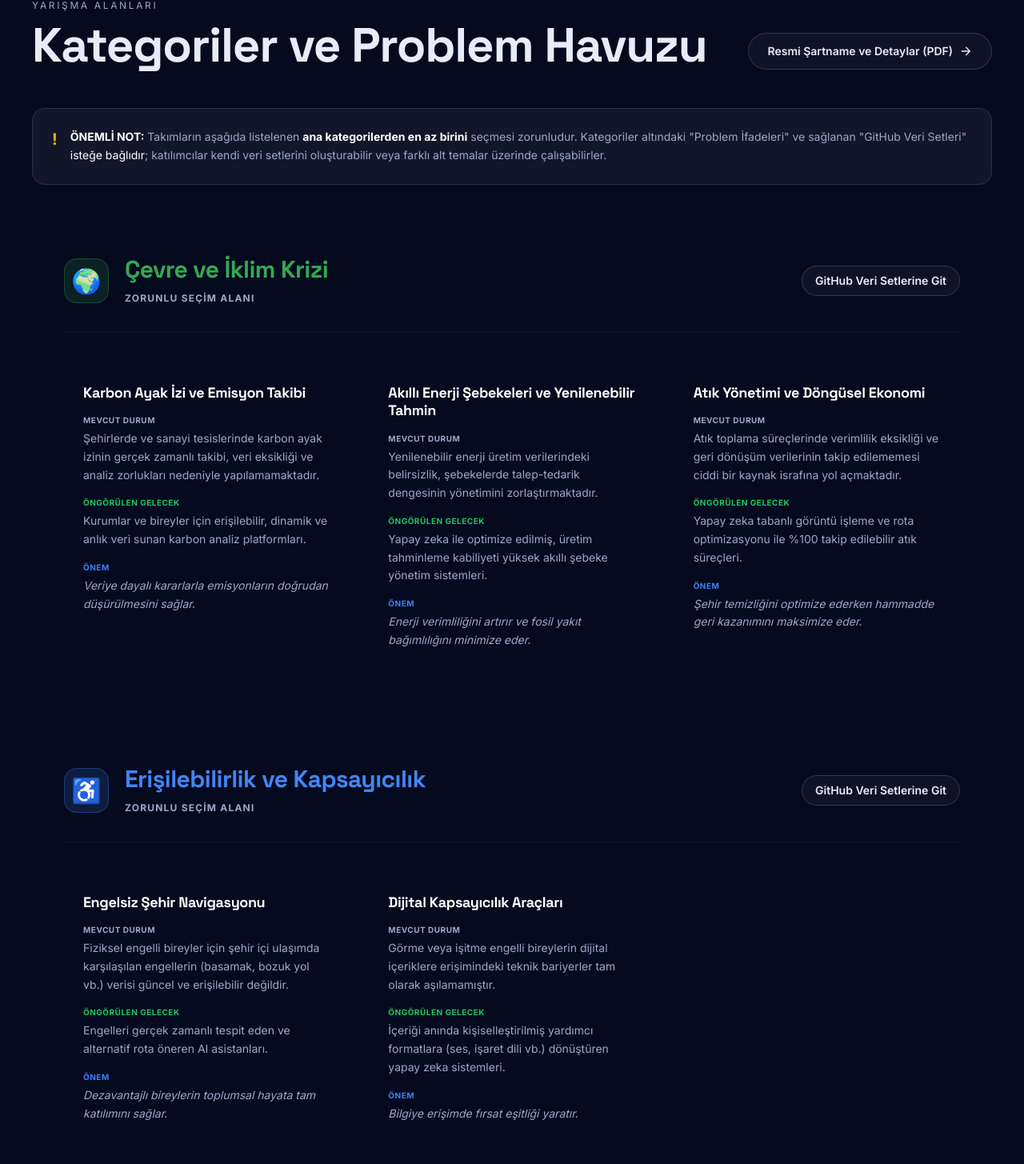
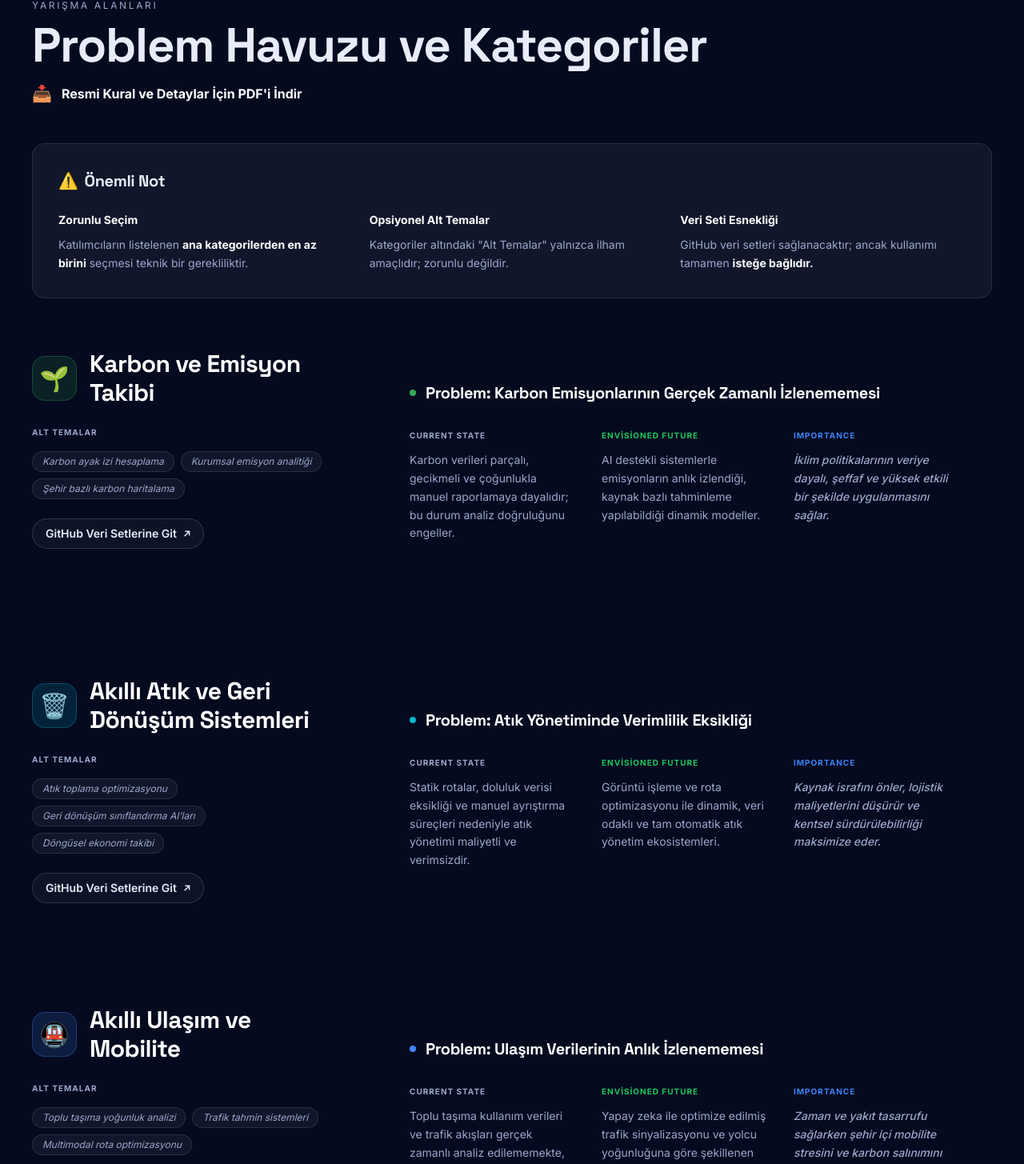
Before and after one commit to BeyzaESER22/HackatonWebSitesi, a Next.js app: page /hackathon in a window 1280 px wide. Shown: the part 878-2333 px from the top of the page at 80% size. Built offline with nearby package versions, Linux system fonts and the light colour scheme; no server answers.

Commit message:
Codex: implement comprehensive 10-category problem pool and technical specification layout

```diff
--- a/src/app/hackathon/page.js
+++ b/src/app/hackathon/page.js
@@ -7,19 +7,10 @@ import { Badge } from '@/components/ui/Badge';
 import { SectionTitle } from '@/components/ui/SectionTitle';
 import { Accordion } from '@/components/ui/Accordion';
 import { RevealOnScroll } from '@/components/effects/RevealOnScroll';
-import { sampleProjectId } from '@/data/projects';
 import { COLORS } from '@/lib/constants';
 import { useApp } from '@/context/AppContext';
 import { ruleCategories } from '@/data/rules';
-
-const themes = [
-  { color: COLORS.blue,   icon: '📚', title: 'Eğitim',          desc: 'Erişilebilir öğrenme araçları, kişiselleştirilmiş içerik, dezavantajlı bölgelere ulaşan platformlar.' },
-  { color: COLORS.red,    icon: '🏥', title: 'Sağlık',           desc: 'Erken tanı, hasta-takip sistemleri, kırsal sağlık erişimi, mental sağlık asistanları.' },
-  { color: COLORS.yellow, icon: '🌪️', title: 'Afet Yönetimi',     desc: 'Erken uyarı sistemleri, afet sonrası iletişim, kayıp kişi takibi, kaynak dağıtımı.' },
-  { color: COLORS.green,  icon: '♿', title: 'Erişilebilirlik',    desc: 'Görme/işitme engelliler için araçlar, çeviri sistemleri, kapsayıcı arayüzler.' },
-  { color: '#06B6D4',     icon: '🌱', title: 'Sürdürülebilirlik', desc: 'Karbon takibi, geri dönüşüm optimizasyonu, enerji verimliliği, biyoçeşitlilik analizi.' },
-  { color: '#8B5CF6',     icon: '✨', title: 'Diğer',             desc: 'Toplum yararına çalışan ve başka bir kategoriye sığmayan yaratıcı çözümler.' }
-];
+import { categories } from '@/data/problems';
 
 const judging = [
   { weight: '30%', title: 'Toplumsal Etki',     desc: 'Hangi probleme dokunuyor? Kaç kişiye fayda sağlayabilir?' },
@@ -28,8 +19,6 @@ const judging = [
   { weight: '15%', title: 'Sunum & Demo',       desc: '5 dakikalık pitch, ürünün canlı çalışması.' },
   { weight: '10%', title: 'Tamamlanmışlık',     desc: 'Çalışan prototip, test edilebilirlik.' }
 ];
-
-import { categories } from '@/data/problems';
 
 export default function HackathonInfoPage() {
   const { openModal } = useApp();
@@ -73,79 +62,102 @@ export default function HackathonInfoPage() {
         <Container>
           <RevealOnScroll>
             <div className="flex flex-col md:flex-row md:items-end justify-between gap-6 mb-12">
+              <div className="space-y-4">
                 <SectionTitle
                   eyebrow="Yarışma Alanları"
-                title="Kategoriler ve"
-                gradient="Problem Havuzu"
+                  title="Problem Havuzu ve"
+                  gradient="Kategoriler"
                   align="left"
                   className="!mb-0"
                 />
-              <Button
-                as="a"
-                href="/hackfest26-kurallar.pdf"
-                download
-                variant="ghost"
-                iconRight={<ArrowRightIcon />}
-                className="shrink-0"
-              >
-                Resmi Şartname ve Detaylar (PDF)
-              </Button>
+                <div className="flex flex-col gap-2">
+                  <div className="flex items-center gap-3 text-ink-dim">
+                    <span className="text-xl">📥</span>
+                    <a href="/hackfest26-kurallar.pdf" download className="text-white hover:underline font-bold">Resmi Kural ve Detaylar İçin PDF'i İndir</a>
+                  </div>
+                </div>
+              </div>
             </div>
           </RevealOnScroll>
 
           {/* Önemli Not */}
           <RevealOnScroll>
-            <div className="bg-white/5 border border-white/10 rounded-2xl p-6 mb-12">
-              <div className="flex gap-4">
-                <div className="text-yellow-500 text-xl font-bold shrink-0">!</div>
-                <div className="text-sm leading-relaxed text-ink-dim">
-                  <strong className="text-white">ÖNEMLİ NOT:</strong> Takımların aşağıda listelenen <span className="text-white font-bold">ana kategorilerden en az birini</span> seçmesi zorunludur. Kategoriler altındaki "Problem İfadeleri" ve sağlanan "GitHub Veri Setleri" <span className="text-white">isteğe bağlıdır</span>; katılımcılar kendi veri setlerini oluşturabilir veya farklı alt temalar üzerinde çalışabilirler.
+            <div className="bg-white/5 border border-white/10 rounded-2xl p-8 mb-16">
+              <h3 className="font-display font-bold text-xl mb-6 flex items-center gap-2">
+                <span className="text-yellow-500">⚠️</span> Önemli Not
+              </h3>
+              <div className="grid md:grid-cols-3 gap-8 text-ink-dim text-sm leading-relaxed">
+                <div className="space-y-2">
+                  <div className="text-white font-bold">Zorunlu Seçim</div>
+                  <p>Katılımcıların listelenen <span className="text-white font-bold">ana kategorilerden en az birini</span> seçmesi teknik bir gerekliliktir.</p>
+                </div>
+                <div className="space-y-2">
+                  <div className="text-white font-bold">Opsiyonel Alt Temalar</div>
+                  <p>Kategoriler altındaki "Alt Temalar" yalnızca ilham amaçlıdır; zorunlu değildir.</p>
+                </div>
+                <div className="space-y-2">
+                  <div className="text-white font-bold">Veri Seti Esnekliği</div>
+                  <p>GitHub veri setleri sağlanacaktır; ancak kullanımı tamamen <span className="text-white font-bold">isteğe bağlıdır.</span></p>
                 </div>
               </div>
             </div>
           </RevealOnScroll>
 
-          <div className="space-y-10">
+          {/* Kategori Listesi */}
+          <div className="space-y-16">
             {categories.map((cat, idx) => (
-              <RevealOnScroll key={cat.id} delay={idx * 0.1}>
-                <div className="group hf-glass border-white/5 rounded-3xl overflow-hidden">
-                  <div className="p-8 lg:p-10">
-                    <div className="flex flex-col lg:flex-row justify-between gap-8 mb-10 pb-8 border-b border-white/5">
-                      <div className="flex items-center gap-5">
+              <RevealOnScroll key={cat.id} delay={idx * 0.05}>
+                <div className="group border-b border-white/5 pb-16 last:border-0">
+                  <div className="flex flex-col lg:flex-row gap-12">
+                    {/* Sol: Kategori Bilgisi */}
+                    <div className="lg:w-1/3 space-y-6">
+                      <div className="flex items-center gap-4">
                         <div className="w-14 h-14 rounded-2xl flex items-center justify-center text-3xl shrink-0"
                           style={{ background: `${cat.color}26`, border: `1px solid ${cat.color}4D` }}>
                           {cat.icon}
                         </div>
-                        <div>
-                          <h3 className="font-display text-2xl lg:text-3xl font-bold mb-1" style={{ color: cat.color }}>{cat.title}</h3>
-                          <span className="text-xs uppercase tracking-widest text-ink-dim font-bold">Zorunlu Seçim Alanı</span>
+                        <h3 className="font-display text-2xl lg:text-3xl font-bold leading-tight text-white">{cat.title}</h3>
+                      </div>
+
+                      <div className="space-y-4">
+                        <div className="text-[10px] uppercase tracking-widest text-ink-dim font-bold">Alt Temalar</div>
+                        <div className="flex flex-wrap gap-2">
+                          {cat.subTopics.map(sub => (
+                            <span key={sub} className="px-3 py-1 rounded-full bg-white/5 border border-white/10 text-xs text-ink-dim italic">
+                              {sub}
+                            </span>
+                          ))}
                         </div>
                       </div>
-                      <Button as="a" href={cat.githubUrl} target="_blank" variant="ghost" size="sm" className="w-fit self-start lg:self-center">
+
+                      <Button as="a" href={cat.githubUrl} target="_blank" variant="ghost" size="sm" iconRight={<span className="text-xs">↗</span>}>
                         GitHub Veri Setlerine Git
                       </Button>
                     </div>
 
-                    <div className="grid lg:grid-cols-2 xl:grid-cols-3 gap-6">
-                      {cat.problems.map((prob, pIdx) => (
-                        <Card key={pIdx} className="!p-6 !bg-white/0 !border-white/5 hover:!border-white/10 transition-colors">
-                          <h4 className="font-display text-lg font-bold mb-4 text-white leading-tight">{prob.title}</h4>
-                          <div className="space-y-4">
-                            <div>
-                              <div className="text-[10px] uppercase tracking-wider text-ink-dim font-bold mb-1">Mevcut Durum</div>
-                              <p className="text-sm text-ink-dim leading-relaxed">{prob.current}</p>
+                    {/* Sağ: Problem İfadesi */}
+                    <div className="lg:w-2/3">
+                      <div className="hf-glass border-white/5 rounded-3xl p-8 lg:p-10">
+                        <h4 className="font-display text-xl font-bold mb-8 text-white flex items-center gap-3">
+                          <span className="w-2 h-2 rounded-full" style={{ background: cat.color }}></span>
+                          Problem: {cat.problem.title}
+                        </h4>
+
+                        <div className="grid md:grid-cols-3 gap-8">
+                          <div className="space-y-3">
+                            <div className="text-[10px] uppercase tracking-widest font-bold text-ink-dim">Current State</div>
+                            <p className="text-sm leading-relaxed text-ink-dim">{cat.problem.current}</p>
                           </div>
-                            <div>
-                              <div className="text-[10px] uppercase tracking-wider text-green-500 font-bold mb-1">Öngörülen Gelecek</div>
-                              <p className="text-sm text-ink-dim leading-relaxed">{prob.future}</p>
+                          <div className="space-y-3">
+                            <div className="text-[10px] uppercase tracking-widest font-bold text-green-500">Envisioned Future</div>
+                            <p className="text-sm leading-relaxed text-ink-dim">{cat.problem.future}</p>
                           </div>
-                            <div>
-                              <div className="text-[10px] uppercase tracking-wider text-blue-500 font-bold mb-1">Önem</div>
-                              <p className="text-sm text-ink-dim leading-relaxed italic">{prob.importance}</p>
+                          <div className="space-y-3">
+                            <div className="text-[10px] uppercase tracking-widest font-bold text-blue-500">Importance</div>
+                            <p className="text-sm leading-relaxed text-ink-dim italic font-medium">{cat.problem.importance}</p>
                           </div>
                         </div>
-                        </Card>
-                      ))}
+                      </div>
                     </div>
                   </div>
                 </div>
--- a/src/data/problems.js
+++ b/src/data/problems.js
@@ -2,93 +2,143 @@ import { COLORS } from '@/lib/constants';
 
 export const categories = [
   {
-    id: 'environment',
-    title: 'Çevre ve İklim Krizi',
+    id: 'carbon',
+    title: 'Karbon ve Emisyon Takibi',
     color: COLORS.green,
-    icon: '🌍',
-    githubUrl: 'https://github.com/HackFest26/datasets-environment',
-    problems: [
-      {
-        title: 'Karbon Ayak İzi ve Emisyon Takibi',
-        current: 'Şehirlerde ve sanayi tesislerinde karbon ayak izinin gerçek zamanlı takibi, veri eksikliği ve analiz zorlukları nedeniyle yapılamamaktadır.',
-        future: 'Kurumlar ve bireyler için erişilebilir, dinamik ve anlık veri sunan karbon analiz platformları.',
-        importance: 'Veriye dayalı kararlarla emisyonların doğrudan düşürülmesini sağlar.'
+    icon: '🌱',
+    githubUrl: 'https://github.com/HackFest26/datasets-carbon',
+    subTopics: ['Karbon ayak izi hesaplama', 'Kurumsal emisyon analitiği', 'Şehir bazlı karbon haritalama'],
+    problem: {
+      title: 'Karbon Emisyonlarının Gerçek Zamanlı İzlenememesi',
+      current: 'Karbon verileri parçalı, gecikmeli ve çoğunlukla manuel raporlamaya dayalıdır; bu durum analiz doğruluğunu engeller.',
+      future: 'AI destekli sistemlerle emisyonların anlık izlendiği, kaynak bazlı tahminleme yapılabildiği dinamik modeller.',
+      importance: 'İklim politikalarının veriye dayalı, şeffaf ve yüksek etkili bir şekilde uygulanmasını sağlar.'
+    }
   },
   {
-        title: 'Akıllı Enerji Şebekeleri ve Yenilenebilir Tahmin',
-        current: 'Yenilenebilir enerji üretim verilerindeki belirsizlik, şebekelerde talep-tedarik dengesinin yönetimini zorlaştırmaktadır.',
-        future: 'Yapay zeka ile optimize edilmiş, üretim tahminleme kabiliyeti yüksek akıllı şebeke yönetim sistemleri.',
-        importance: 'Enerji verimliliğini artırır ve fosil yakıt bağımlılığını minimize eder.'
+    id: 'waste',
+    title: 'Akıllı Atık ve Geri Dönüşüm Sistemleri',
+    color: '#06B6D4',
+    icon: '🗑️',
+    githubUrl: 'https://github.com/HackFest26/datasets-waste',
+    subTopics: ['Atık toplama optimizasyonu', 'Geri dönüşüm sınıflandırma AI’ları', 'Döngüsel ekonomi takibi'],
+    problem: {
+      title: 'Atık Yönetiminde Verimlilik Eksikliği',
+      current: 'Statik rotalar, doluluk verisi eksikliği ve manuel ayrıştırma süreçleri nedeniyle atık yönetimi maliyetli ve verimsizdir.',
+      future: 'Görüntü işleme ve rota optimizasyonu ile dinamik, veri odaklı ve tam otomatik atık yönetim ekosistemleri.',
+      importance: 'Kaynak israfını önler, lojistik maliyetlerini düşürür ve kentsel sürdürülebilirliği maksimize eder.'
+    }
   },
   {
-        title: 'Atık Yönetimi ve Döngüsel Ekonomi',
-        current: 'Atık toplama süreçlerinde verimlilik eksikliği ve geri dönüşüm verilerinin takip edilememesi ciddi bir kaynak israfına yol açmaktadır.',
-        future: 'Yapay zeka tabanlı görüntü işleme ve rota optimizasyonu ile %100 takip edilebilir atık süreçleri.',
-        importance: 'Şehir temizliğini optimize ederken hammadde geri kazanımını maksimize eder.'
+    id: 'mobility',
+    title: 'Akıllı Ulaşım ve Mobilite',
+    color: COLORS.blue,
+    icon: '🚇',
+    githubUrl: 'https://github.com/HackFest26/datasets-mobility',
+    subTopics: ['Toplu taşıma yoğunluk analizi', 'Trafik tahmin sistemleri', 'Multimodal rota optimizasyonu'],
+    problem: {
+      title: 'Ulaşım Verilerinin Anlık İzlenememesi',
+      current: 'Toplu taşıma kullanım verileri ve trafik akışları gerçek zamanlı analiz edilememekte, bu da yoğunluk krizlerine yol açmaktadır.',
+      future: 'Yapay zeka ile optimize edilmiş trafik sinyalizasyonu ve yolcu yoğunluğuna göre şekillenen dinamik sefer planları.',
+      importance: 'Zaman ve yakıt tasarrufu sağlarken şehir içi mobilite stresini ve karbon salınımını azaltır.'
     }
-    ]
   },
   {
-    id: 'accessibility',
-    title: 'Erişilebilirlik ve Kapsayıcılık',
-    color: COLORS.blue,
-    icon: '♿',
-    githubUrl: 'https://github.com/HackFest26/datasets-accessibility',
-    problems: [
-      {
-        title: 'Engelsiz Şehir Navigasyonu',
-        current: 'Fiziksel engelli bireyler için şehir içi ulaşımda karşılaşılan engellerin (basamak, bozuk yol vb.) verisi güncel ve erişilebilir değildir.',
-        future: 'Engelleri gerçek zamanlı tespit eden ve alternatif rota öneren AI asistanları.',
-        importance: 'Dezavantajlı bireylerin toplumsal hayata tam katılımını sağlar.'
+    id: 'efficiency',
+    title: 'Enerji Tüketimi ve Verimlilik',
+    color: COLORS.yellow,
+    icon: '⚡',
+    githubUrl: 'https://github.com/HackFest26/datasets-efficiency',
+    subTopics: ['Bina enerji analitiği', 'Endüstriyel enerji izleme', 'Kestirimci bakım modelleri'],
+    problem: {
+      title: 'Enerji Tüketiminin Optimize Edilememesi',
+      current: 'Ev ve sanayi ölçeğinde enerji kullanımı anlık izlenemediği için pasif enerji israfı kontrol altına alınamamaktadır.',
+      future: 'Akıllı AI ajanları ile tüketim modellerini analiz eden ve anlık tasarruf hamleleri yapan otonom sistemler.',
+      importance: 'Enerji maliyetlerini düşürür, şebeke yükünü azaltır ve sürdürülebilir tüketim alışkanlığı kazandırır.'
+    }
   },
   {
-        title: 'Dijital Kapsayıcılık Araçları',
-        current: 'Görme veya işitme engelli bireylerin dijital içeriklere erişimindeki teknik bariyerler tam olarak aşılamamıştır.',
-        future: 'İçeriği anında kişiselleştirilmiş yardımcı formatlara (ses, işaret dili vb.) dönüştüren yapay zeka sistemleri.',
-        importance: 'Bilgiye erişimde fırsat eşitliği yaratır.'
+    id: 'renewable',
+    title: 'Yenilenebilir Enerji ve Şebeke Yönetimi',
+    color: '#8B5CF6',
+    icon: '🔋',
+    githubUrl: 'https://github.com/HackFest26/datasets-renewable',
+    subTopics: ['Enerji üretim tahmini', 'Talep-tedarik dengesi', 'Batarya yönetim zekası'],
+    problem: {
+      title: 'Yenilenebilir Enerji Tahminlerinde Belirsizlik',
+      current: 'Güneş ve rüzgar enerjisi üretim tahminleri düşük doğruluk oranına sahiptir, bu da şebeke kararlılığını risk altına sokar.',
+      future: 'Meteorolojik veri entegrasyonu ile yüksek doğruluklu üretim tahmin modelleri ve dinamik yük dengeleme.',
+      importance: 'Yenilenebilir enerji sürekliliğini artırarak fosil yakıt bağımlılığını ve şebeke kesintilerini azaltır.'
     }
-    ]
   },
   {
-    id: 'disaster',
-    title: 'Afet Yönetimi ve Dayanıklılık',
-    color: COLORS.red,
-    icon: '🌪️',
-    githubUrl: 'https://github.com/HackFest26/datasets-disaster',
-    problems: [
-      {
-        title: 'Erken Tahmin ve Risk Analizi',
-        current: 'Doğal afet risklerinin (deprem, sel, yangın) yerel ölçekte erken tahmini için gerekli olan çevresel veri entegrasyonu yetersizdir.',
-        future: 'Multimodal veri analizi ile afetleri gerçekleşmeden öngören erken uyarı sistemleri.',
-        importance: 'Can kaybını önlemede ve acil müdahale hazırlığında kritik rol oynar.'
+    id: 'ev',
+    title: 'Elektrikli Araç ve Şarj Altyapısı',
+    color: '#0EA5E9',
+    icon: '🚗',
+    githubUrl: 'https://github.com/HackFest26/datasets-ev',
+    subTopics: ['Şarj istasyonu konumlandırma', 'Şebeke yük tahmini', 'Menzil optimizasyonu'],
+    problem: {
+      title: 'Şarj Altyapısı Planlamasında Veri Eksikliği',
+      current: 'Şarj istasyonları kullanıcı talebinden bağımsız, plansız ve şebeke kapasitesini zorlayacak şekilde dağıtılmıştır.',
+      future: 'Kullanıcı davranışlarını ve şebeke kapasitesini analiz eden optimal konumlandırma ve akıllı şarj planlama.',
+      importance: 'Elektrikli araç dönüşümünü teknik ve lojistik açıdan hızlandırarak yeşil ulaşımı destekler.'
+    }
   },
   {
-        title: 'Lojistik ve Kaynak Optimizasyonu',
-        current: 'Afet sonrası karmaşada kaynak dağıtımı ve ihtiyaç analizinin gerçek zamanlı yapılması veri eksikliği nedeniyle yavaştır.',
-        future: 'İhtiyaçları saniyeler içinde analiz edip en hızlı dağıtım rotalarını çizen lojistik zekası.',
-        importance: 'Kritik yardımın doğru zamanda doğru yere ulaşmasını garantiler.'
+    id: 'agri',
+    title: 'Tarım, Su ve Kırsal Sürdürülebilirlik',
+    color: '#10B981',
+    icon: '🌾',
+    githubUrl: 'https://github.com/HackFest26/datasets-agri',
+    subTopics: ['Akıllı sulama sistemleri', 'Tarımsal verim tahmini', 'Toprak sağlığı analizi'],
+    problem: {
+      title: 'Su ve Enerji Kullanımının Optimize Edilememesi',
+      current: 'Tarımda su kaynakları ve enerji kullanımı geleneksel yöntemlerle yapıldığı için büyük oranda kaynak israfı yaşanmaktadır.',
+      future: 'Hassas tarım teknolojileri ve AI destekli kaynak yönetimi ile %100 takip edilebilir ve verimli üretim.',
+      importance: 'Gıda güvenliğini garantiler, su krizini önler ve kırsal kalkınmayı teknolojiyle destekler.'
     }
-    ]
   },
   {
-    id: 'health',
-    title: 'Sağlık ve Refah Teknolojileri',
-    color: COLORS.yellow,
-    icon: '🏥',
-    githubUrl: 'https://github.com/HackFest26/datasets-health',
-    problems: [
-      {
-        title: 'Kırsal Sağlık Erişimi',
-        current: 'Kırsal alanlarda uzman doktora erişim zordur ve hastalıkların erken tanısı için gerekli teknik altyapı eksiktir.',
-        future: 'Uzak bölgelerde mobil cihazlarla çalışabilen, ön teşhis kabiliyetine sahip AI tanı araçları.',
-        importance: 'Sağlık hizmetlerini coğrafi konumdan bağımsız kılar.'
+    id: 'eco',
+    title: 'Biyoçeşitlilik ve Ekosistem Takibi',
+    color: '#22C55E',
+    icon: '🌿',
+    githubUrl: 'https://github.com/HackFest26/datasets-eco',
+    subTopics: ['Tür izleme ve sayım AI', 'Habitat değişim analizi', 'İstilacı tür tespiti'],
+    problem: {
+      title: 'Doğal Habitat Değişimlerinin Takip Edilememesi',
+      current: 'Şehirleşme ve iklim değişikliğinin türler üzerindeki etkileri veri yetersizliği nedeniyle izlenememektedir.',
+      future: 'Görsel ve akustik sensör verileriyle biyoçeşitlilik kaybını anlık tespit eden ve koruma öneren yapay zeka.',
+      importance: 'Ekolojik dengenin korunmasını sağlar ve biyolojik çöküş riskine karşı erken aksiyon imkanı sunur.'
+    }
   },
   {
-        title: 'İklim Farkındalığı ve Ruh Sağlığı',
-        current: 'Gençlerin iklim değişikliğine dair yaşadığı kaygı (eko-anksiyete) ve bunun ruh sağlığı üzerindeki etkilerine dair yeterli veri bulunmamaktadır.',
-        future: 'Gençlerin psikolojik dayanıklılığını ölçen ve destekleyen kişiselleştirilmiş rehberlik araçları.',
-        importance: 'Gelecek nesillerin toplumsal refahını ve ruhsal direncini korur.'
+    id: 'air',
+    title: 'Çevresel Veri ve Hava Kalitesi İzleme',
+    color: '#64748B',
+    icon: '🌍',
+    githubUrl: 'https://github.com/HackFest26/datasets-air',
+    subTopics: ['Hava kirliliği analizi', 'Sensör veri platformları', 'Kestirimci kirlilik haritaları'],
+    problem: {
+      title: 'Çevresel Verilerin Gerçek Zamanlı İzlenememesi',
+      current: 'Hava kalitesi ölçümleri sınırlı istasyon verilerine dayalıdır ve mikro-ölçekli kirlilik hareketleri izlenemez.',
+      future: 'Düşük maliyetli sensör ağlarını yapay zeka ile birleştiren anlık ve yüksek çözünürlüklü hava kalitesi haritaları.',
+      importance: 'Halk sağlığını korumak için erken uyarı sağlar ve kentsel planlamaya teknik veri sunar.'
     }
-    ]
+  },
+  {
+    id: 'social',
+    title: 'Toplumsal Farkındalık ve Davranış Analitiği',
+    color: '#F59E0B',
+    icon: '🧠',
+    githubUrl: 'https://github.com/HackFest26/datasets-social',
+    subTopics: ['Gençlik farkındalık analizi', 'Tüketim davranışları', 'Eko-anksiyete ölçümleme'],
+    problem: {
+      title: 'Sürdürülebilir Davranışların Ölçülememesi',
+      current: 'Bireysel ve toplumsal sürdürülebilirlik alışkanlıklarına dair veri eksikliği, dönüşüm stratejilerini etkisiz kılmaktadır.',
+      future: 'Yapay zeka ile davranış modellerinin analiz edildiği ve toplumsal farkındalığı artıracak kişiselleştirilmiş geri bildirim sistemleri.',
+      importance: 'Toplumsal dönüşümü veriyle hızlandırır ve gelecek nesillerin iklim bilincini sayısal olarak takip eder.'
+    }
   }
 ];
```
Lines whose indentation alone changed are shown as unchanged.
